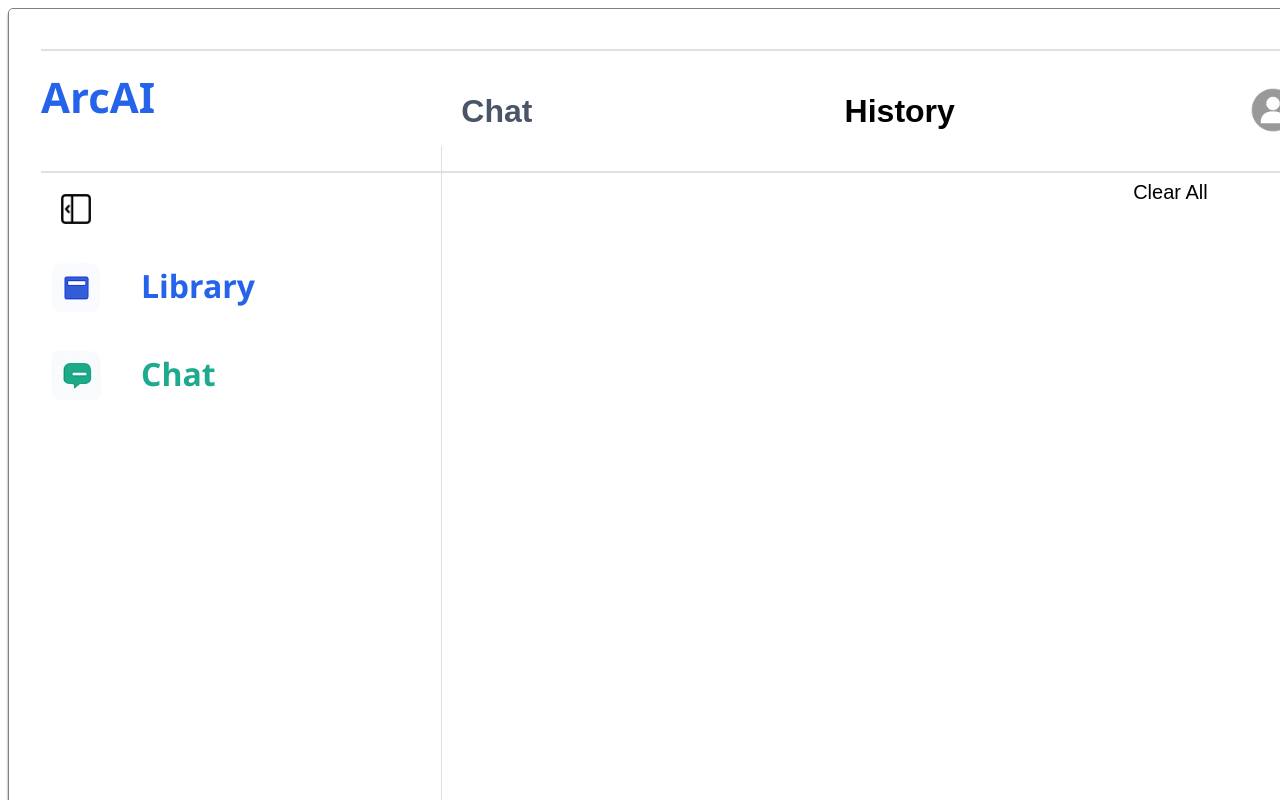
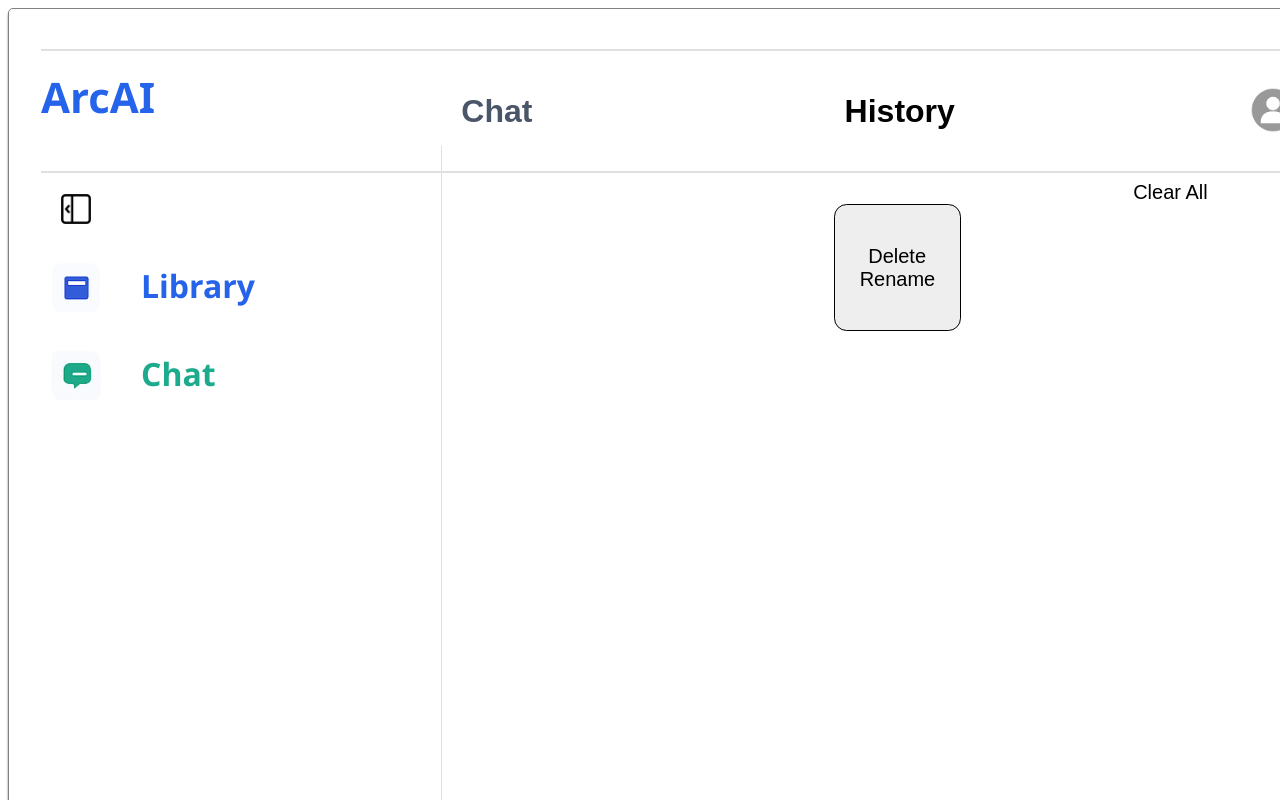
Before and after one commit to SARWANdev/ArcAI, a React (Vite) app in the folder VIEW/: page /workspace/chat-history in a window 1280 px wide. Shown: the top 800 px of the page. Built offline with nearby package versions, Linux system fonts and the light colour scheme; sample sign-in values are in the browser's storage.

Commit message:
Changed the color of the pop up box

```diff
--- a/VIEW/src/Pages/ChatHistoryPage.jsx
+++ b/VIEW/src/Pages/ChatHistoryPage.jsx
@@ -5,6 +5,7 @@
 import { IDContext } from "./LibraryPage";
 import "./ChatHistoryPage.css";
 import ClearAllButton from "./Components/Buttons/ClearAllButton";
+import PopUpBoxChatHistoryOptions from "./Components/PopUpBoxChatHistoryOptions";
 /**
  * ChatHistoryPage is the page that is used to display the chat history page.
  * @returns {JSX} - The React component for the chat history page.
@@ -44,6 +45,7 @@
                 <div className="chat-history-page-content">
                     <div className="chat-history-page-content-container" id = "chat-history-page-content-container">
                         <ClearAllButton/>
+                        <PopUpBoxChatHistoryOptions/>
                     </div>
                     <IDContext.Provider value = {"chat-history-page-content-container"}>
                         <Sidebar/>
--- /dev/null
+++ b/VIEW/src/Pages/Components/PopUpBoxChatHistoryOptions.css
@@ -0,0 +1,12 @@
+.pop-up-box-chat-history-options{
+    background-color: rgb(238, 238, 238);
+    border-radius: 10%;
+    border: 1px solid black;
+    width: 125px;
+    height: 125px;
+    display: flex;
+    flex-direction: column;
+    justify-content: center;
+    align-items: center;
+    z-index: 1000;
+}
--- /dev/null
+++ b/VIEW/src/Pages/Components/PopUpBoxChatHistoryOptions.jsx
@@ -0,0 +1,11 @@
+import DeleteButton from "./Buttons/DeleteButton";
+import RenameButton from "./Buttons/RenameButton";
+import "./PopUpBoxChatHistoryOptions.css"
+export default function PopUpBoxChatHistoryOptions(){
+    return(
+        <div className="pop-up-box-chat-history-options">
+            <DeleteButton/>
+            <RenameButton/>
+        </div>
+    )
+}
--- a/VIEW/src/Pages/Components/PopUpBoxProjectOptions.css
+++ b/VIEW/src/Pages/Components/PopUpBoxProjectOptions.css
@@ -1,5 +1,5 @@
 .pop-up-box-project-options {
-    background-color: rgb(255, 255, 255);
+    background-color: rgb(238, 238, 238);
     border-radius: 10%;
     border: 1px solid black;
     width: 125px;
```
